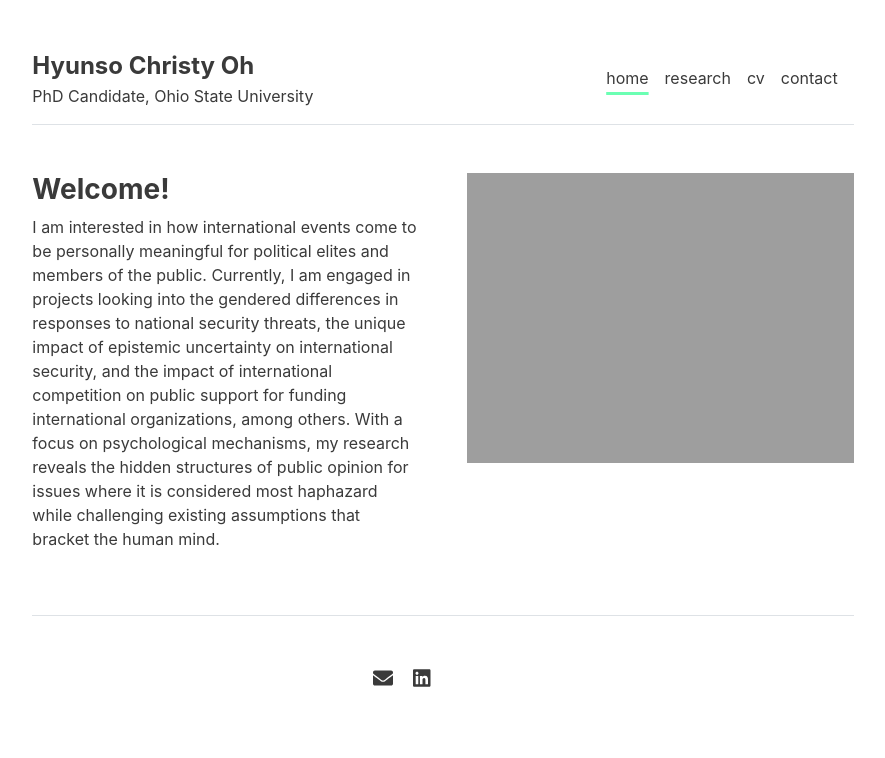
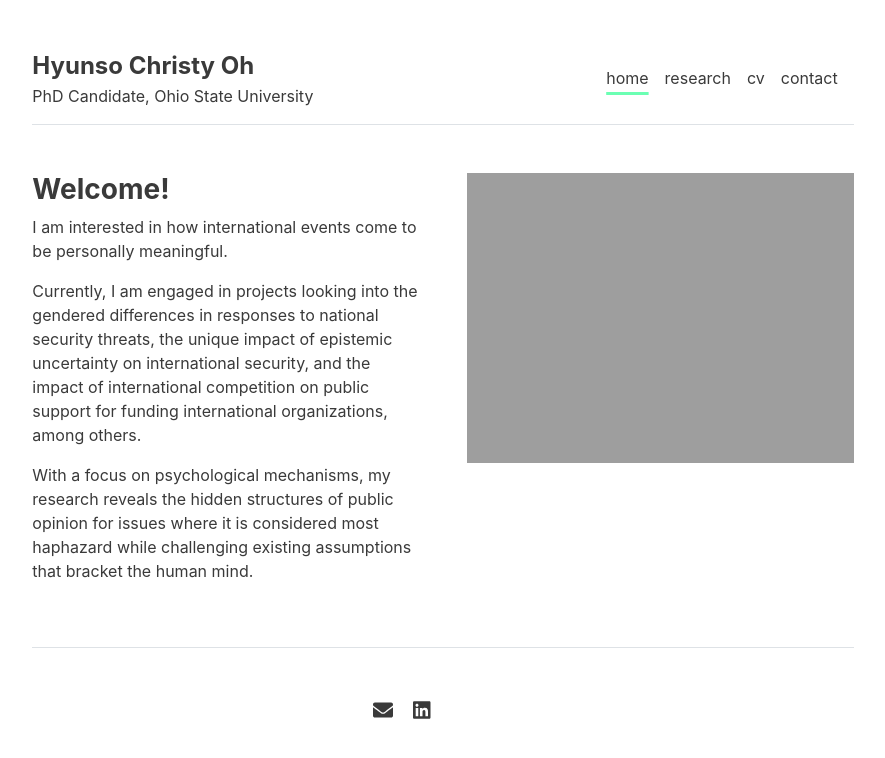
Before and after one commit to hyunso-christy-oh/hyunso-christy-oh.github.io, a Jekyll site: the page built from index.md, in a window 1280 px wide. Shown: the top 758 px of the page, without its empty margins (197-1082 px from the left). Built offline with Jekyll 4.4.1, drawn with Linux system fonts in a browser that asks for light colours.

Commit message:
Update index.md

```diff
--- a/index.md
+++ b/index.md
@@ -3,4 +3,8 @@ layout: home
 title: "Home"
 ---
 
-I am interested in how international events come to be personally meaningful for political elites and members of the public. Currently, I am engaged in projects looking into the gendered differences in responses to national security threats, the unique impact of epistemic uncertainty on international security, and the impact of international competition on public support for funding international organizations, among others. With a focus on psychological mechanisms, my research reveals the hidden structures of public opinion for issues where it is considered most haphazard while challenging existing assumptions that bracket the human mind.
+I am interested in how international events come to be personally meaningful.
+
+Currently, I am engaged in projects looking into the gendered differences in responses to national security threats, the unique impact of epistemic uncertainty on international security, and the impact of international competition on public support for funding international organizations, among others.
+
+With a focus on psychological mechanisms, my research reveals the hidden structures of public opinion for issues where it is considered most haphazard while challenging existing assumptions that bracket the human mind.
```
